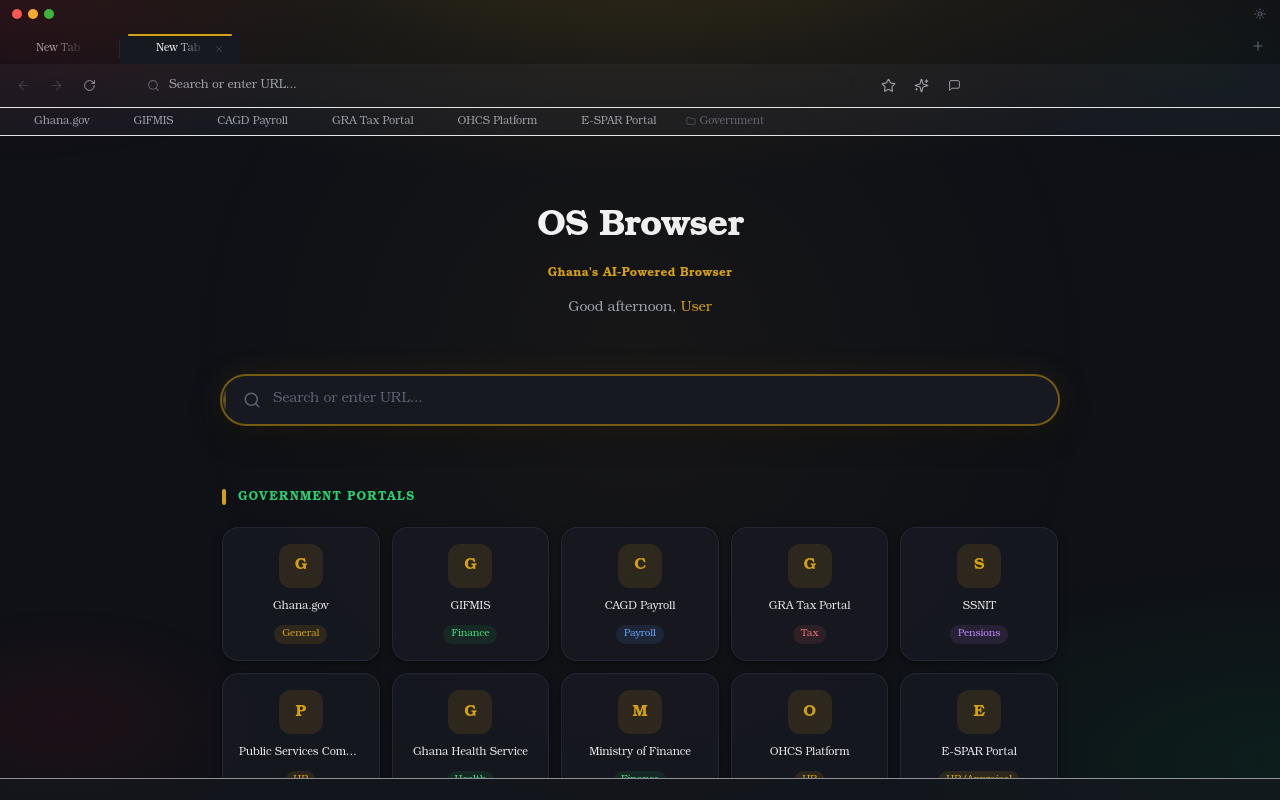
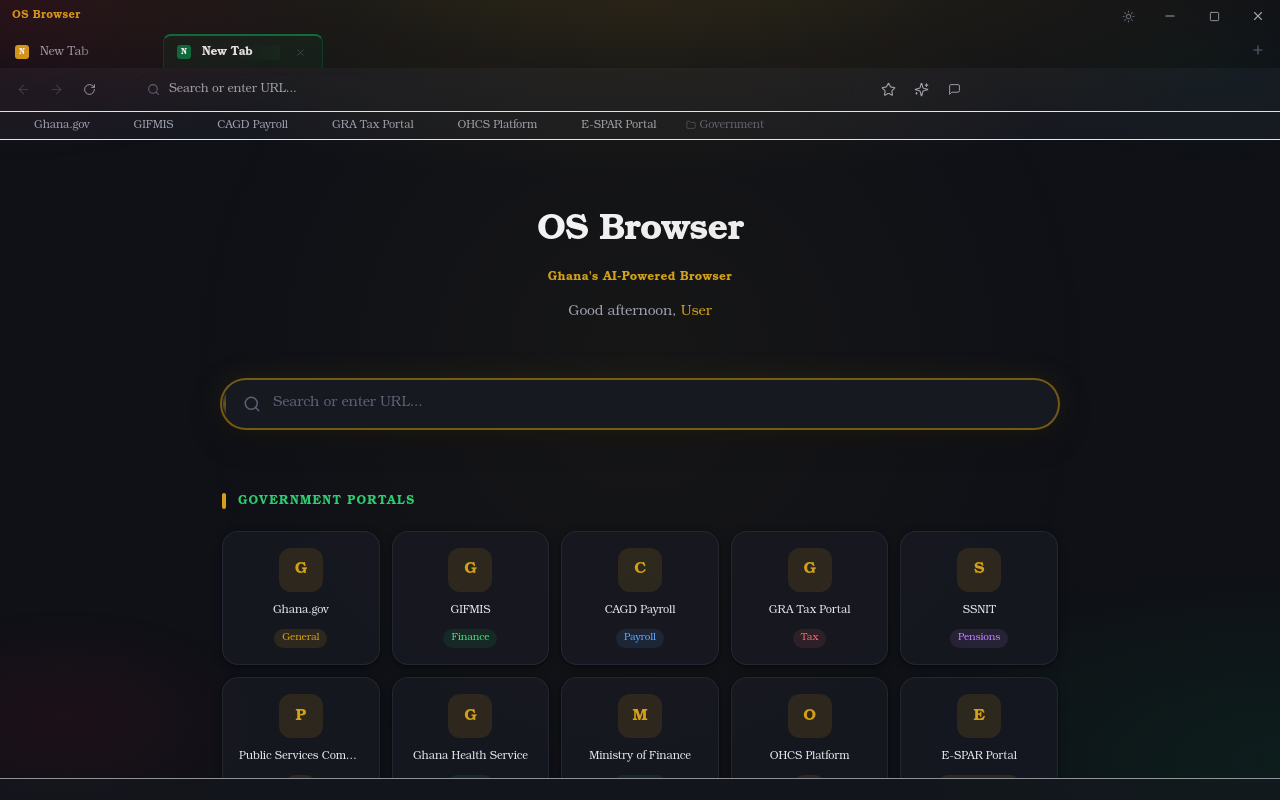
Before and after one commit to ghwmelite-dotcom/OS-Browser, a React (Vite) app in the folder packages/renderer/: page / in a window 1280 px wide. Built offline with nearby package versions, Linux system fonts and the light colour scheme.

Commit message:
feat: Windows-style min/max/close icons, wider color-coded tabs like Edge, tab favicon badges

```diff
--- a/packages/renderer/src/components/Browser/Tab.tsx
+++ b/packages/renderer/src/components/Browser/Tab.tsx
@@ -1,20 +1,39 @@
-import React, { useRef, useEffect, useState } from 'react';
+import React, { useRef, useEffect, useState, useMemo } from 'react';
 import { X } from 'lucide-react';
 
 interface TabProps {
   id: string;
   title: string;
   favicon?: string | null;
+  url?: string;
   isActive: boolean;
   isPinned: boolean;
   isLoading?: boolean;
+  index?: number;
   onSwitch: () => void;
   onClose: () => void;
 }
 
-export function Tab({ id, title, favicon, isActive, isPinned, isLoading, onSwitch, onClose }: TabProps) {
+// Edge-style tab color palette — each tab gets a unique tint
+const TAB_COLORS = [
+  { bg: 'rgba(212,160,23,0.10)', border: 'rgba(212,160,23,0.35)', accent: '#D4A017' },   // Gold
+  { bg: 'rgba(0,107,63,0.10)', border: 'rgba(0,107,63,0.35)', accent: '#006B3F' },       // Green
+  { bg: 'rgba(59,130,246,0.10)', border: 'rgba(59,130,246,0.35)', accent: '#3B82F6' },   // Blue
+  { bg: 'rgba(168,85,247,0.10)', border: 'rgba(168,85,247,0.35)', accent: '#A855F7' },   // Purple
+  { bg: 'rgba(239,68,68,0.10)', border: 'rgba(239,68,68,0.30)', accent: '#EF4444' },     // Red
+  { bg: 'rgba(20,184,166,0.10)', border: 'rgba(20,184,166,0.35)', accent: '#14B8A6' },   // Teal
+  { bg: 'rgba(249,115,22,0.10)', border: 'rgba(249,115,22,0.35)', accent: '#F97316' },   // Orange
+  { bg: 'rgba(236,72,153,0.10)', border: 'rgba(236,72,153,0.30)', accent: '#EC4899' },   // Pink
+];
+
+function getTabColor(index: number) {
+  return TAB_COLORS[index % TAB_COLORS.length];
+}
+
+export function Tab({ id, title, favicon, url, isActive, isPinned, isLoading, index = 0, onSwitch, onClose }: TabProps) {
   const [isHovered, setIsHovered] = useState(false);
   const tabRef = useRef<HTMLDivElement>(null);
+  const color = useMemo(() => getTabColor(index), [index]);
 
   // Smooth mount animation
   useEffect(() => {
@@ -23,8 +42,8 @@
     el.style.maxWidth = '0px';
     el.style.opacity = '0';
     requestAnimationFrame(() => {
-      el.style.transition = 'max-width 200ms ease-out, opacity 150ms ease-out';
-      el.style.maxWidth = isPinned ? '48px' : '240px';
+      el.style.transition = 'max-width 250ms ease-out, opacity 200ms ease-out';
+      el.style.maxWidth = isPinned ? '52px' : '280px';
       el.style.opacity = '1';
     });
   }, []);
@@ -36,104 +55,85 @@
       onMouseEnter={() => setIsHovered(true)}
       onMouseLeave={() => setIsHovered(false)}
       className={`
-        group relative flex items-center h-full cursor-pointer overflow-hidden
-        transition-all duration-150 ease-out
-        ${isPinned ? 'w-12 justify-center px-1' : 'min-w-[120px] flex-1 px-3'}
-        ${isActive
-          ? 'bg-surface-1 z-10'
-          : 'bg-transparent hover:bg-surface-2/40'
-        }
+        group relative flex items-center h-[34px] cursor-pointer overflow-hidden
+        transition-all duration-150 ease-out rounded-t-lg mx-[1px]
+        ${isPinned ? 'w-[52px] justify-center px-1' : 'min-w-[160px] flex-1 px-3 gap-2.5'}
       `}
       style={{
-        maxWidth: isPinned ? '48px' : '240px',
+        maxWidth: isPinned ? '52px' : '280px',
+        background: isActive ? color.bg : isHovered ? 'var(--color-surface-2)' : 'transparent',
+        borderTop: isActive ? `2px solid ${color.accent}` : '2px solid transparent',
+        borderLeft: isActive ? `1px solid ${color.border}` : '1px solid transparent',
+        borderRight: isActive ? `1px solid ${color.border}` : '1px solid transparent',
       }}
       role="tab"
       aria-selected={isActive}
       title={title}
     >
-      {/* Gold accent line at top of active tab */}
-      {isActive && (
-        <div
-          className="absolute top-0 left-2 right-2 h-[1.5px] rounded-full bg-ghana-gold"
-          style={{ opacity: 1 }}
-        />
-      )}
-
-      {/* Left curved separator */}
-      {isActive && (
-        <>
-          <div className="absolute -left-2 bottom-0 w-2 h-2 z-20">
-            <svg width="8" height="8" viewBox="0 0 8 8" className="text-surface-1">
-              <path d="M8 8 A8 8 0 0 0 0 0 L8 0 Z" fill="transparent" />
-              <path d="M8 8 A8 8 0 0 0 0 0 L0 8 Z" fill="currentColor" />
-            </svg>
-          </div>
-          <div className="absolute -right-2 bottom-0 w-2 h-2 z-20">
-            <svg width="8" height="8" viewBox="0 0 8 8" className="text-surface-1">
-              <path d="M0 8 A8 8 0 0 1 8 0 L0 0 Z" fill="transparent" />
-              <path d="M0 8 A8 8 0 0 1 8 0 L8 8 Z" fill="currentColor" />
-            </svg>
-          </div>
-        </>
-      )}
-
-      {/* Separator line between inactive tabs */}
-      {!isActive && (
-        <div className="absolute right-0 top-[6px] bottom-[6px] w-px bg-border-1 opacity-50" />
+      {/* Separator between inactive tabs */}
+      {!isActive && !isHovered && (
+        <div className="absolute right-0 top-[8px] bottom-[8px] w-px bg-border-1/40" />
       )}
 
       {/* Favicon or loading spinner */}
-      <div className="w-4 h-4 shrink-0 flex items-center justify-center">
+      <div className="w-[16px] h-[16px] shrink-0 flex items-center justify-center">
         {isLoading ? (
-          <div className="w-3.5 h-3.5 border-[1.5px] border-ghana-gold border-t-transparent rounded-full animate-spin" />
+          <div
+            className="w-[14px] h-[14px] border-[1.5px] border-t-transparent rounded-full animate-spin"
+            style={{ borderColor: color.accent, borderTopColor: 'transparent' }}
+          />
         ) : favicon ? (
-          <img src={favicon} alt="" className="w-4 h-4 rounded-[2px] object-cover" />
+          <img src={favicon} alt="" className="w-4 h-4 rounded-[3px] object-cover" />
         ) : (
-          <div className="w-3.5 h-3.5 rounded-[2px] bg-border-2/60" />
+          <div
+            className="w-[14px] h-[14px] rounded-[3px] flex items-center justify-center text-[8px] font-bold text-white"
+            style={{ background: color.accent }}
+          >
+            {title.charAt(0).toUpperCase()}
+          </div>
         )}
       </div>
 
-      {/* Title with gradient fade-out */}
+      {/* Title — wider, clearly readable */}
       {!isPinned && (
-        <div className="flex-1 min-w-0 ml-2 relative overflow-hidden">
+        <div className="flex-1 min-w-0 relative overflow-hidden">
           <span
             className={`
-              text-xs whitespace-nowrap block
-              ${isActive ? 'text-text-primary font-medium' : 'text-text-secondary'}
+              text-[12px] whitespace-nowrap block leading-tight
+              ${isActive ? 'text-text-primary font-semibold' : 'text-text-secondary font-medium'}
             `}
           >
             {title}
           </span>
           {/* Gradient fade-out mask */}
           <div
-            className={`
-              absolute top-0 right-0 h-full w-8 pointer-events-none
-              ${isActive
-                ? 'bg-gradient-to-l from-surface-1 to-transparent'
+            className="absolute top-0 right-0 h-full w-10 pointer-events-none"
+            style={{
+              background: isActive
+                ? `linear-gradient(to left, ${color.bg}, transparent)`
                 : isHovered
-                  ? 'bg-gradient-to-l from-surface-2/40 to-transparent'
-                  : 'bg-gradient-to-l from-bg to-transparent'
-              }
-            `}
+                  ? 'linear-gradient(to left, var(--color-surface-2), transparent)'
+                  : 'linear-gradient(to left, var(--color-bg), transparent)',
+            }}
           />
         </div>
       )}
 
-      {/* Close button — fades in on hover */}
+      {/* Close button */}
       {!isPinned && (
         <button
           onClick={(e) => { e.stopPropagation(); onClose(); }}
           className={`
-            w-[18px] h-[18px] flex items-center justify-center rounded-full shrink-0 ml-1
-            transition-all duration-150 ease-out
-            hover:bg-border-1 active:bg-border-2
-            focus:outline-none focus:ring-1 focus:ring-ghana-gold/50
-            ${isHovered || isActive ? 'opacity-70 hover:opacity-100' : 'opacity-0'}
+            w-[20px] h-[20px] flex items-center justify-center rounded shrink-0
+            transition-all duration-100
+            hover:bg-[rgba(255,255,255,0.1)] active:bg-[rgba(255,255,255,0.15)]
+            focus:outline-none
+            ${isHovered || isActive ? 'opacity-60 hover:opacity-100' : 'opacity-0'}
           `}
           aria-label={`Close ${title}`}
           tabIndex={isHovered || isActive ? 0 : -1}
         >
-          <X size={10} className="text-text-muted" />
+          <X size={11} className="text-text-muted" />
         </button>
       )}
     </div>
--- a/packages/renderer/src/components/Browser/TabBar.tsx
+++ b/packages/renderer/src/components/Browser/TabBar.tsx
@@ -64,15 +64,17 @@
             }
           }}
         >
-          {tabs.map((tab) => (
-            <div key={tab.id} data-tab-id={tab.id} className="h-[30px] flex items-end">
+          {tabs.map((tab, index) => (
+            <div key={tab.id} data-tab-id={tab.id} className="h-[36px] flex items-end">
               <Tab
                 id={tab.id}
                 title={tab.title}
                 favicon={tab.favicon_path}
+                url={tab.url}
                 isActive={tab.id === activeTabId}
                 isPinned={tab.is_pinned}
                 isLoading={tab.is_loading}
+                index={index}
                 onSwitch={() => switchTab(tab.id)}
                 onClose={() => closeTab(tab.id)}
               />
--- a/packages/renderer/src/components/Browser/TitleBar.tsx
+++ b/packages/renderer/src/components/Browser/TitleBar.tsx
@@ -1,5 +1,5 @@
 import React from 'react';
-import { Sun, Moon } from 'lucide-react';
+import { Sun, Moon, Minus, Square, X } from 'lucide-react';
 import { useSettingsStore } from '@/store/settings';
 
 declare global {
@@ -31,47 +31,66 @@
 
   return (
     <div
-      className="h-7 bg-bg flex items-center justify-between px-2 shrink-0 select-none"
+      className="h-8 bg-bg flex items-center justify-between shrink-0 select-none"
       style={{ WebkitAppRegion: 'drag' } as React.CSSProperties}
     >
-      {/* macOS-style traffic light dots */}
+      {/* Left: App title */}
+      <div className="flex items-center gap-2 pl-3">
+        <span className="text-xs font-semibold tracking-wide" style={{ color: 'var(--color-accent)' }}>
+          OS Browser
+        </span>
+      </div>
+
+      {/* Center: draggable area */}
+      <div className="flex-1" />
+
+      {/* Right: Theme toggle + Window controls */}
       <div
-        className="flex items-center gap-[6px] pl-1 group"
+        className="flex items-center h-full"
         style={{ WebkitAppRegion: 'no-drag' } as React.CSSProperties}
       >
-        <button
-          onClick={handleClose}
-          className="w-[10px] h-[10px] rounded-full bg-[#ff5f57] hover:brightness-110 transition-all duration-150 ease-out focus:outline-none focus:ring-1 focus:ring-ghana-gold/50 focus:ring-offset-1 focus:ring-offset-bg"
-          aria-label="Close window"
-        />
-        <button
-          onClick={handleMinimize}
-          className="w-[10px] h-[10px] rounded-full bg-[#febc2e] hover:brightness-110 transition-all duration-150 ease-out focus:outline-none focus:ring-1 focus:ring-ghana-gold/50 focus:ring-offset-1 focus:ring-offset-bg"
-          aria-label="Minimize window"
-        />
-        <button
-          onClick={handleMaximize}
-          className="w-[10px] h-[10px] rounded-full bg-[#28c840] hover:brightness-110 transition-all duration-150 ease-out focus:outline-none focus:ring-1 focus:ring-ghana-gold/50 focus:ring-offset-1 focus:ring-offset-bg"
-          aria-label="Maximize window"
-        />
-      </div>
-
-      {/* Spacer — draggable area */}
-      <div className="flex-1" />
-
-      {/* Theme toggle */}
-      <div style={{ WebkitAppRegion: 'no-drag' } as React.CSSProperties}>
+        {/* Theme toggle */}
         <button
           onClick={toggleTheme}
-          className="w-6 h-6 flex items-center justify-center rounded-full hover:bg-surface-2 transition-all duration-150 ease-out focus:outline-none focus:ring-2 focus:ring-ghana-gold/50"
+          className="w-10 h-full flex items-center justify-center hover:bg-surface-2 transition-colors duration-100"
           aria-label={isDark ? 'Switch to light mode' : 'Switch to dark mode'}
           title={isDark ? 'Light mode' : 'Dark mode'}
         >
           {isDark ? (
-            <Sun size={12} className="text-text-muted hover:text-ghana-gold transition-colors duration-150" />
+            <Sun size={13} className="text-text-muted" />
           ) : (
-            <Moon size={12} className="text-text-muted hover:text-ghana-gold transition-colors duration-150" />
+            <Moon size={13} className="text-text-muted" />
           )}
+        </button>
+
+        {/* Minimize */}
+        <button
+          onClick={handleMinimize}
+          className="w-11 h-full flex items-center justify-center hover:bg-surface-2 transition-colors duration-100"
+          aria-label="Minimize"
+          title="Minimize"
+        >
+          <Minus size={14} className="text-text-secondary" />
+        </button>
+
+        {/* Maximize */}
+        <button
+          onClick={handleMaximize}
+          className="w-11 h-full flex items-center justify-center hover:bg-surface-2 transition-colors duration-100"
+          aria-label="Maximize"
+          title="Maximize"
+        >
+          <Square size={11} className="text-text-secondary" />
+        </button>
+
+        {/* Close */}
+        <button
+          onClick={handleClose}
+          className="w-11 h-full flex items-center justify-center hover:bg-[#e81123] hover:text-white transition-colors duration-100 group"
+          aria-label="Close"
+          title="Close"
+        >
+          <X size={14} className="text-text-secondary group-hover:text-white" />
         </button>
       </div>
     </div>
```
